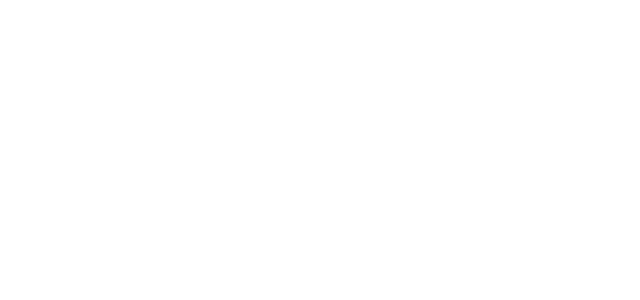
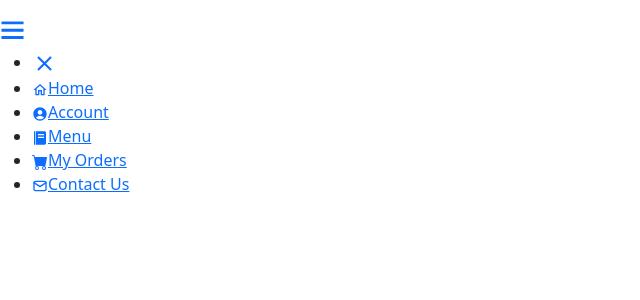
Before and after one commit to theurikamau7/Venina-Food-Delivery, a React (Create React App) app in the folder Client/: page /menu in a window 1280 px wide. Before the commit this address had no page. Shown: the top 300 px of the page, without its empty margins (0-640 px from the left). Built offline with nearby package versions, Linux system fonts and the light colour scheme.

Commit message:
side navbar

```diff
--- a/Client/package.json
+++ b/Client/package.json
@@ -10,6 +10,7 @@
     "react": "^18.2.0",
     "react-bootstrap": "^2.9.1",
     "react-dom": "^18.2.0",
+    "react-icons": "^4.12.0",
     "react-router-dom": "^6.20.1",
     "react-scripts": "^5.0.1",
     "web-vitals": "^2.1.4"
--- a/Client/src/App.js
+++ b/Client/src/App.js
@@ -2,6 +2,7 @@
 import { BrowserRouter, Routes, Route } from 'react-router-dom';
 import CreateAccount from './Components/SignUp';
 import SignIn from './Components/SignIn';
+import HomePage from './Components/HomePage';
 
 
 function App() {
@@ -14,6 +15,7 @@
         <Route path='/' element={<Home />}/>
         <Route path='/create_account' element={<CreateAccount/>}/>
         <Route path='/sign in' element={<SignIn/>}/>
+        <Route path='/menu' element={<HomePage />}/>
 
       </Routes>
 
--- a/Client/src/Components/HomePage.js
+++ b/Client/src/Components/HomePage.js
@@ -0,0 +1,14 @@
+
+import React, {useState} from 'react';
+import NavBar from './navbar';
+function HomePage(){
+
+    return(<div>
+      <div className="navbar">
+        <NavBar />
+      </div>
+    </div>
+
+    )
+}
+export default HomePage;
--- /dev/null
+++ b/Client/src/Components/navbar.js
@@ -0,0 +1,41 @@
+import React, { useState } from 'react';
+import { Link } from 'react-router-dom';
+import * as TfiIcons from "react-icons/tfi";
+import * as MdIcons from "react-icons/md";
+import SidebarData from './sidebar';
+
+function NavBar() {
+    const [sidebar, setSidebar] = useState(false);
+    const showSidebar = () => setSidebar(!sidebar);
+
+    return (
+        <div>
+            <div className='navbar'>
+                <Link to='#' className='menu-bars'>
+                    <TfiIcons.TfiMenu size={25} onClick={showSidebar} />
+                </Link>
+            </div>
+            <nav className={sidebar ? 'nav-menu active' : 'nav-menu'}>
+                <ul className='nav-menu-items' onClick={showSidebar}>
+                    <li className='navbar.toggle'>
+                        <Link to='#' className='menu-bars'>
+                            <MdIcons.MdClose size={25} />
+                        </Link>
+                    </li>
+                    {SidebarData().map((item, index) => {
+                        return (
+                            <li key={index} className={item.cName}>
+                                <Link to={item.path}>
+                                    {item.icon}
+                                    <span>{item.title}</span>
+                                </Link>
+                            </li>
+                        );
+                    })}
+                </ul>
+            </nav>
+        </div>
+    );
+}
+
+export default NavBar;
--- /dev/null
+++ b/Client/src/Components/sidebar.js
@@ -0,0 +1,42 @@
+import React from 'react';
+import { MdOutlineHome, MdAccountCircle } from "react-icons/md";
+import { BiSolidFoodMenu } from "react-icons/bi";
+import { BsFillCartFill } from "react-icons/bs";
+import { TbMail } from "react-icons/tb";
+
+function SidebarData() {
+    return [
+        {
+            title: 'Home',
+            path: '/',
+            icon: <MdOutlineHome />,
+            cName: 'nav-text'
+        },
+        {
+            title: 'Account',
+            path: '/create_account',
+            icon: <MdAccountCircle />,
+            cName: 'nav-text'
+        },
+        {
+            title: 'Menu',
+            path: '/menu',
+            icon: <BiSolidFoodMenu />,
+            cName: 'nav-text'
+        },
+        {
+            title: 'My Orders',
+            path: '/cart',
+            icon: <BsFillCartFill />,
+            cName: 'nav-text'
+        },
+        {
+            title: 'Contact Us',
+            path: '/contact_us',
+            icon: <TbMail />,
+            cName: 'nav-text'
+        },
+    ];
+}
+
+export default SidebarData;
```
Also changed, not shown: 1 other file (tests, documents, lock files or other folders).
